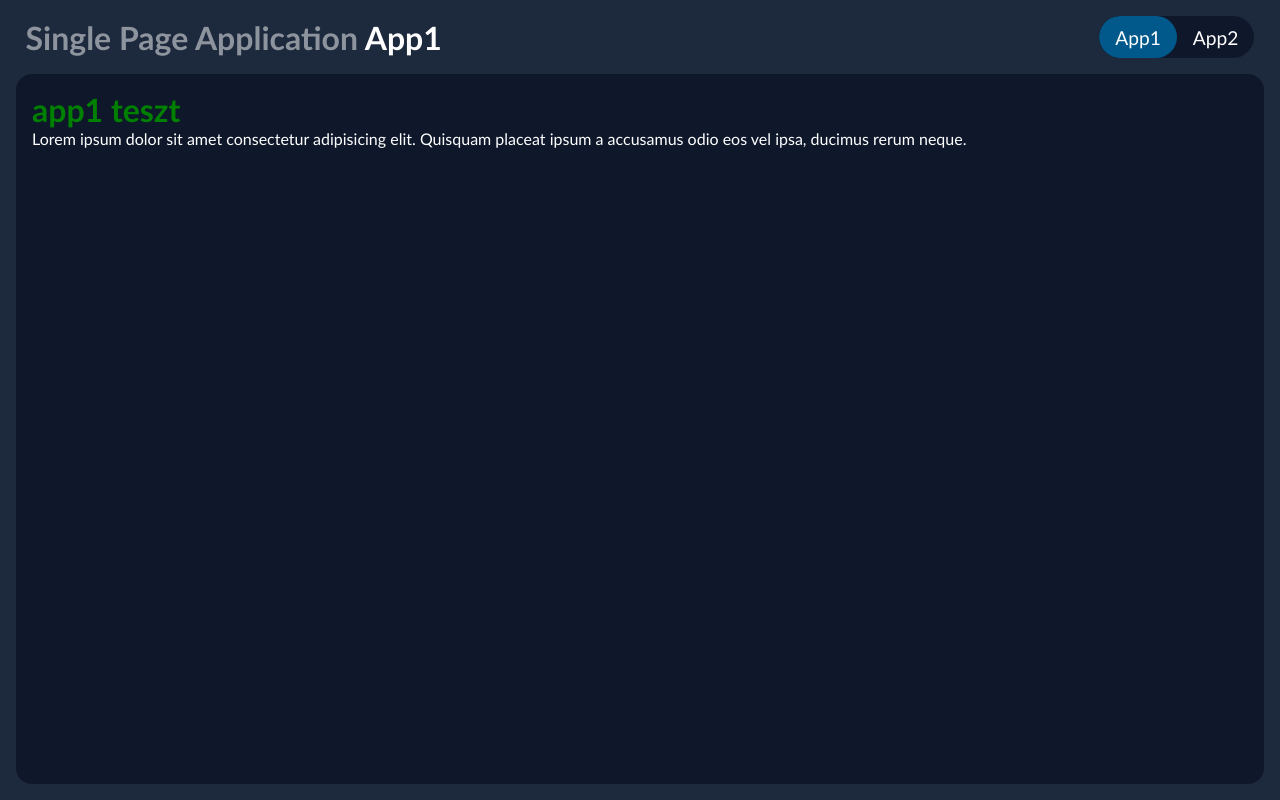
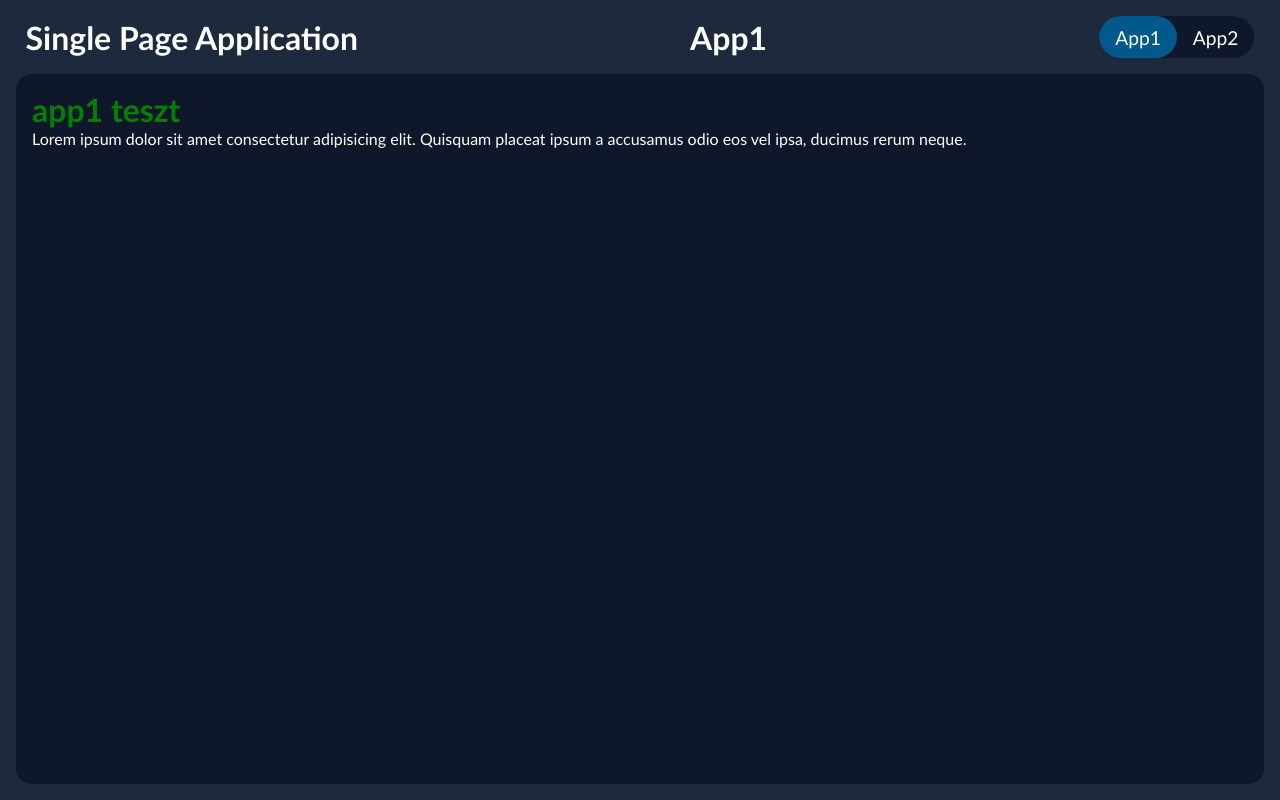
Before and after one commit to redbirdjs/web1_elm_beadando, a React (Vite) app in the folder 4_spa/: page / in a window 1280 px wide. Built offline with nearby package versions, Linux system fonts and the light colour scheme.

Commit message:
feladat4: app címe középre igazítva

```diff
--- a/4_spa/src/App.tsx
+++ b/4_spa/src/App.tsx
@@ -32,7 +32,8 @@ function App() {
   return (
     <div className='container'>
       <header>
-        <h1><span>Single Page Application</span> {apps[currentApp].name}</h1>
+        <h1>Single Page Application</h1>
+        <h1>{apps[currentApp].name}</h1>
         <nav>
           <div className='selected' style={style}></div>
           {apps.map((app, index) =>
```
